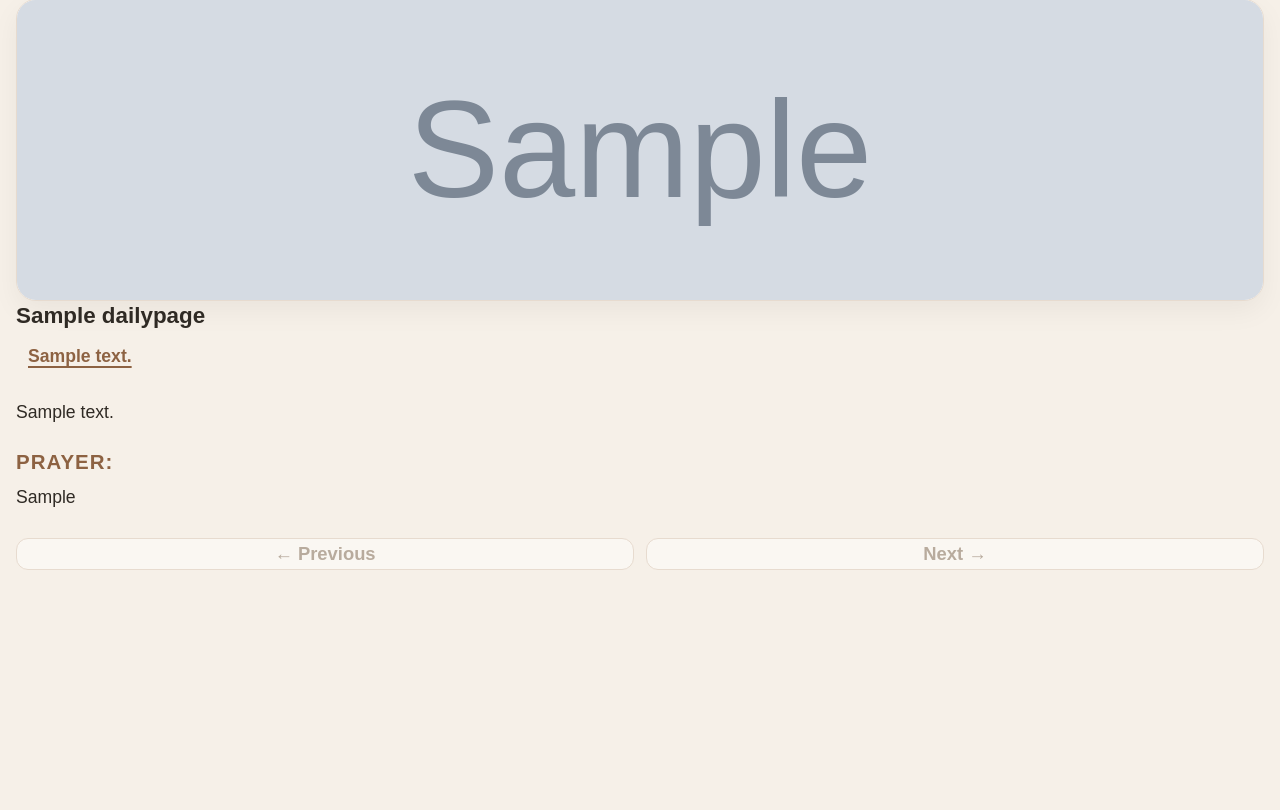
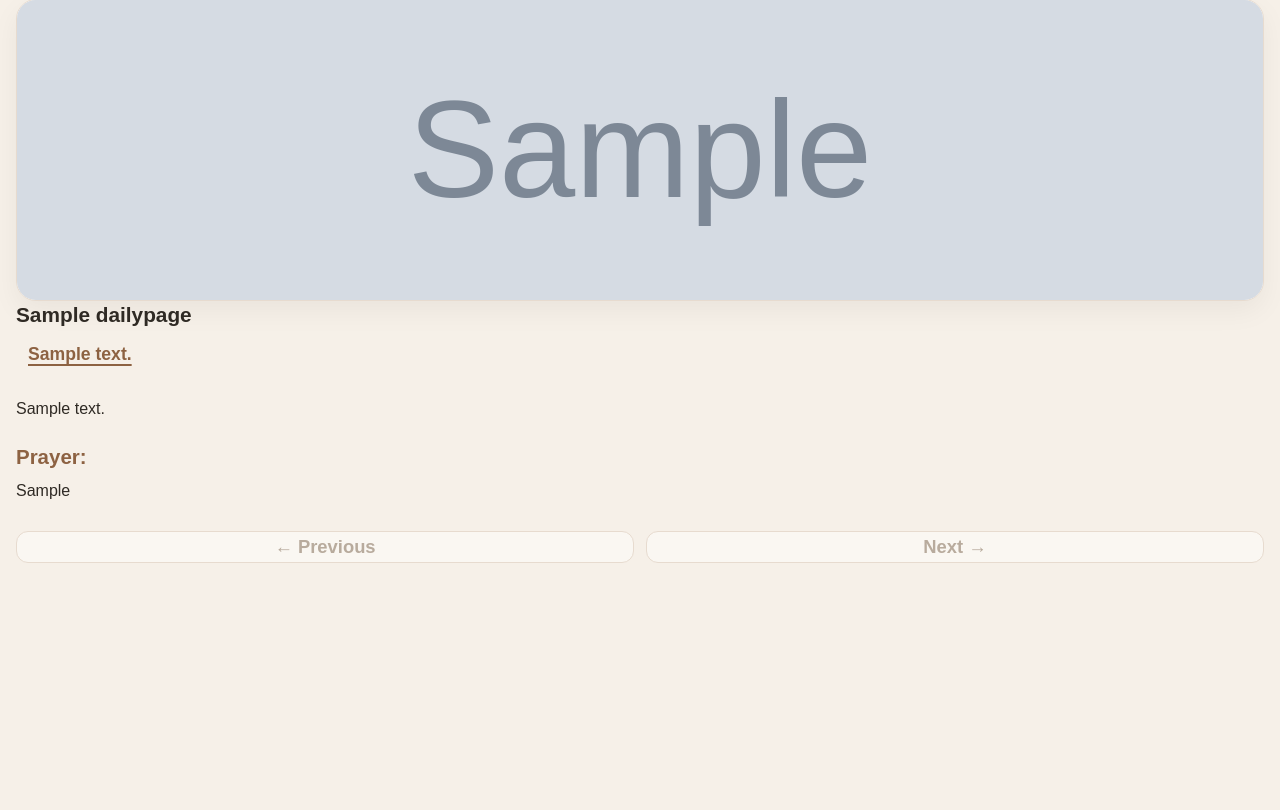
Before and after one commit to johnchen008/devotional2026, a Django app: page / in a window 1280 px wide. Shown: the part 25-835 px from the top of the page. Run offline with Django 4.2, Linux system fonts and the light colour scheme; tables that the repository leaves empty hold one stand-in row (values such as "Sample post"); grey boxes marked "Sample" are stand-in pictures.

Commit message:
update template

```diff
--- a/static/css/site.css
+++ b/static/css/site.css
@@ -63,7 +63,7 @@ body {
 .page-title {
     margin: 0 0 16px;
     line-height: 1.3;
-    font-size: 1.4rem;
+    font-size: 1.3rem;
 }
 
 .section-label {
@@ -71,8 +71,7 @@ body {
     margin-bottom: 10px;
     font-size: 1.28rem;
     color: var(--accent);
-    text-transform: uppercase;
-    letter-spacing: 0.05em;
+    letter-spacing: 0.0em;
     font-weight: 700;
 }
 
@@ -109,7 +108,7 @@ body {
 
 .body-text {
     width: 100%;
-    font-size: 1.1rem;
+    font-size: 1rem;
     line-height: 1.5;
     word-break: break-word;
     overflow-wrap: break-word;
@@ -121,7 +120,7 @@ body {
 
 
 .prayer-text {
-    font-size: 1.1rem;
+    font-size: 1rem;
     line-height: 1.5;
 }
 
@@ -152,7 +151,7 @@ body {
     flex: 1;
     text-align: center;
     text-decoration: none;
-    padding: 4px 1px;
+    padding: 4px 3px;
 
     border-radius: 12px;
     border: 1px solid var(--border);
```
